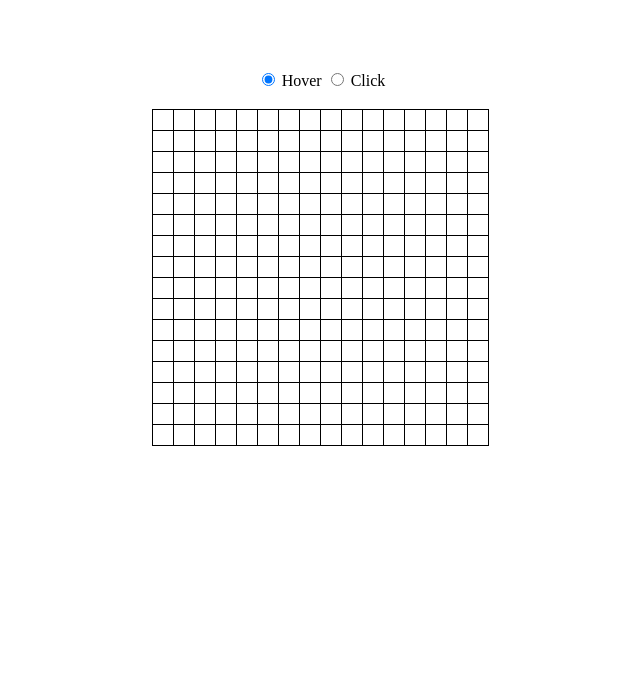
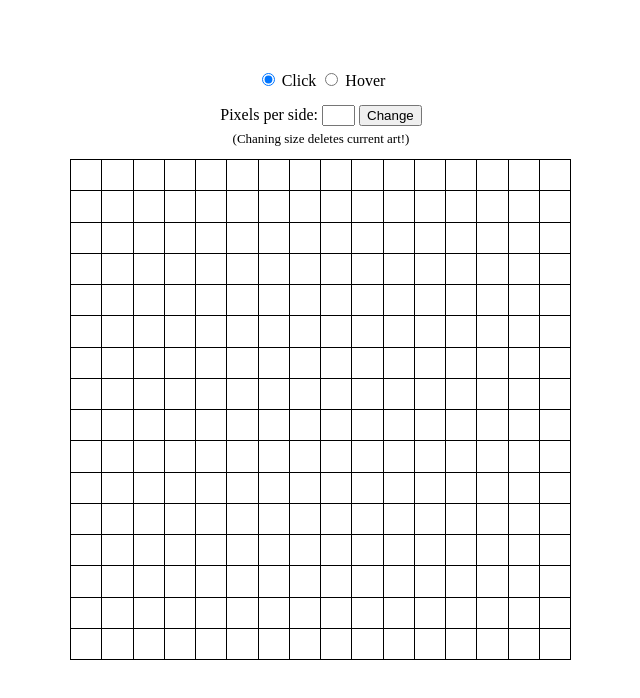
Before and after one commit to pedromarques143/etch-a-sketch, a plain HTML site: page index.html in a window 1280 px wide. Shown: the whole page, without its empty margins (319-959 px from the left). Drawn offline with Linux system fonts and the light colour scheme.

Commit message:
Created boardReset function

```diff
--- a/index.html
+++ b/index.html
@@ -9,11 +9,19 @@
 </head>
 <body>
     <div class="paint-modes">
-        <input type="radio" id ="hover-mode" name="selected-mode" checked="checked">
+        <input type="radio" id ="click-mode" name="selected-mode" checked="checked">
+        <label for="click-mode">Click</label>
+
+        <input type="radio" id ="hover-mode" name="selected-mode">
         <label for="hover-mode">Hover</label>
-
-        <input type="radio" id ="click-mode" name="selected-mode">
-        <label for="click-mode">Click</label>
+    </div>
+    <div class="form-container">
+        <form class="size-form">
+            <label for="square-size">Pixels per side:</label>
+            <input type="text" id="square-size" name="square-size">
+            <input type="submit" value="Change">
+        </form>
+        <p class="alert">(Chaning size deletes current art!)</p>
     </div>
     <div class="square-container"></div>
 </body>
--- a/script.js
+++ b/script.js
@@ -1,26 +1,73 @@
 const squareContainer = document.querySelector(".square-container");
 
-let containerSize = 16;
-let selectedMode = document.querySelector("input[type=radio][name=selected-mode]:checked").id;
+let containerSize;
 
 
-for (let x = 0; x < containerSize; x++) {
+let selectedMode = "click-mode";
+let allModesArr = document.querySelectorAll("input[name='selected-mode']");
+
+for (const mode of allModesArr) {
+    mode.addEventListener("change", () => {
+        selectedMode = mode.id;
+    })
+};
+
+//default size
+createBoard(16);
+boardReset();
+
+
+
+
+
+function createBoard(number) {
+    let squareSize = 500 / number;
+        for (let x = 0; x < number; x++) {
             let singleLine = document.createElement("div");
             squareContainer.appendChild(singleLine);
 
-    for (let i = 0; i < containerSize; i++) {
+            for (let i = 0; i < number; i++) {
                 let singleSquare = document.createElement("div");
-        singleSquare.style.width = "20px";
-        singleSquare.style.height = "20px";
+                singleSquare.className = "single-square";
+                singleSquare.style.width = `${squareSize - 1}px`;
+                singleSquare.style.height = `${squareSize - 1}px`;
                 singleSquare.style.borderStyle = "solid";
                 singleSquare.style.borderWidth = "1px"
                 singleSquare.style.marginTop = "-1px";
                 singleSquare.style.marginLeft = "-1px";
                 singleLine.appendChild(singleSquare);
-        singleSquare.className = "single-square";
-        squareHover(singleSquare);
             }
         }
+    let allSquaresArr = document.querySelectorAll(".single-square");
+
+    for (let square of allSquaresArr) {
+        if (selectedMode == "click-mode") {
+            squareClick(square);
+        } else if (selectedMode == "hover-mode") {
+            squareHover(square);
+        }
+    }
+}
+
+
+function boardReset() {
+    const changeForm = document.querySelector(".size-form");
+    changeForm.addEventListener("submit", () => {
+        event.preventDefault();
+
+        let input = document.getElementById("square-size");
+        let inputValue = Number(input.value);
+
+        if (inputValue <= 100 && inputValue > 0 && typeof inputValue == "number") {
+            containerSize = inputValue;
+            squareContainer.innerHTML = "";
+            createBoard(containerSize);
+        } else {
+            alert("Enter a number between 1 and 100!");
+        }
+    });
+}
+
 
 function squareHover(element) {
     element.addEventListener("mouseover", () => {
@@ -33,3 +80,7 @@ function squareClick(element) {
         element.style.backgroundColor = "black";
     });
 }
+
+
+//TO DO
+//add color selection
--- a/style.css
+++ b/style.css
@@ -7,10 +7,25 @@ body {
 }
 
 .paint-modes {
-    margin-bottom: 20px;
+    margin-bottom: 15px;
 }
 
 .square-container {
     display: flex;
     gap: 0px;
+
 }
+
+form {
+    margin-bottom: 2px;
+}
+
+.alert {
+    margin-top: 5px;
+    font-size: small;
+    text-align: center;
+}
+
+#square-size {
+    width: 25px;
+}
```
Lines whose indentation alone changed are shown as unchanged.
